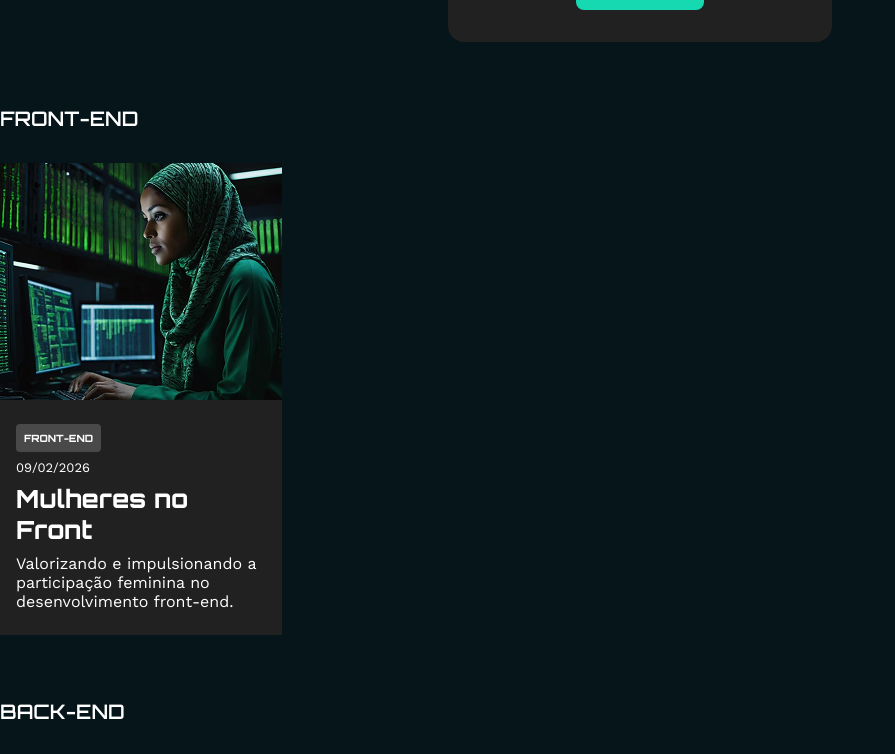
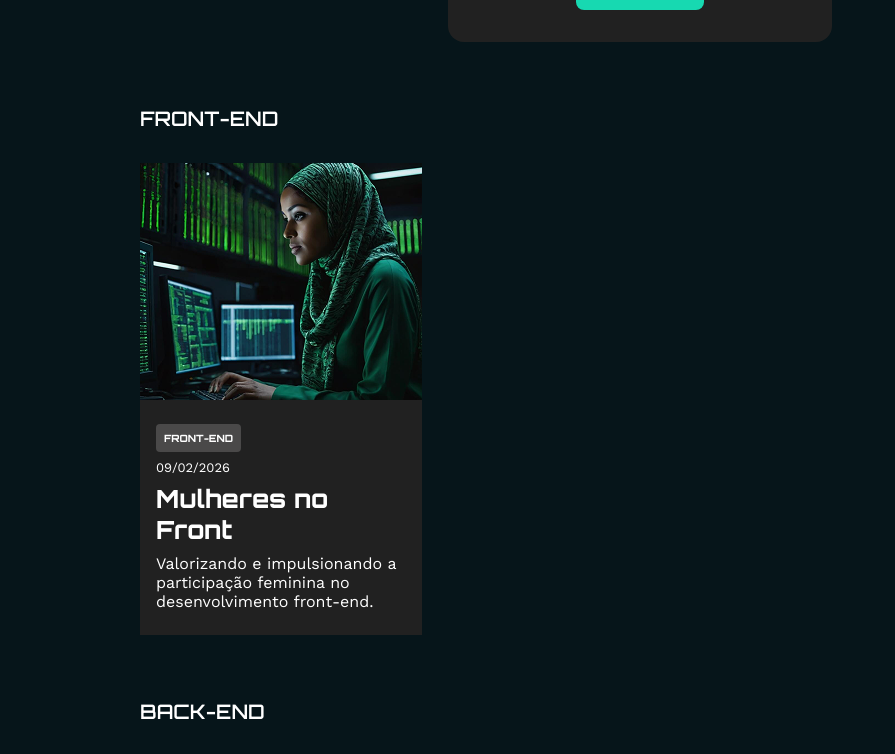
Before and after one commit to juliocreis/tecboard-react, a React (Vite) app: page / in a window 1280 px wide. Shown: the part 1327-2081 px from the top of the page, without its empty margins (0-895 px from the left). Built offline with nearby package versions, Linux system fonts and the light colour scheme.

Commit message:
Estiliza o posicionamento dos cards de evento

```diff
--- a/src/App.css
+++ b/src/App.css
@@ -9,3 +9,15 @@
   justify-content: center;
   padding: 32px;
 }
+
+.container {
+  width: 1000px;
+  max-width: 90%;
+  margin: 0 auto;
+}
+
+.eventos {
+  display: flex;
+  flex-wrap: nowrap;
+  gap: 24px;
+}
--- a/src/App.jsx
+++ b/src/App.jsx
@@ -8,7 +8,6 @@
 // No React, componentes são funções
 
 function App() {
-
   const temas = [
     {
       id: 1,
@@ -45,7 +44,7 @@
       texto:
         "Valorizando e impulsionando a participação feminina no desenvolvimento front-end.",
     },
-  ])
+  ]);
 
   function adicionarEvento(evento) {
     setEventos([...eventos, evento]);
@@ -61,16 +60,20 @@
       </main>
       <FormularioDeEvento temas={temas} aoSubmeter={adicionarEvento} />
 
+      <section className="container">
         {temas.map(function (item) {
           return (
             <section key={item.id}>
               <Tema tema={item}></Tema>
+              <div className="eventos">
                 {eventos.map(function (item, index) {
                   return <CardEvento evento={item} key={index}></CardEvento>;
                 })}
+              </div>
             </section>
           );
         })}
+      </section>
     </>
   );
 }
```
Lines whose indentation alone changed are shown as unchanged.
